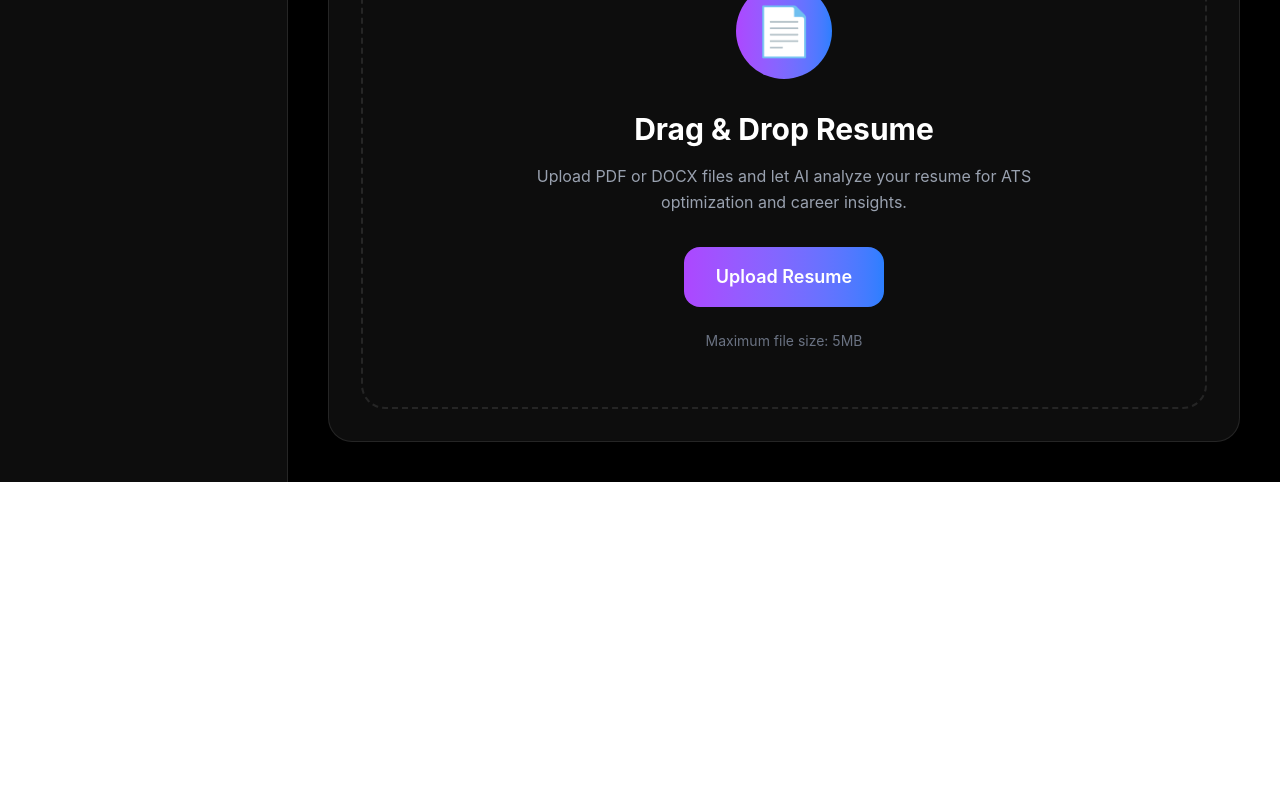
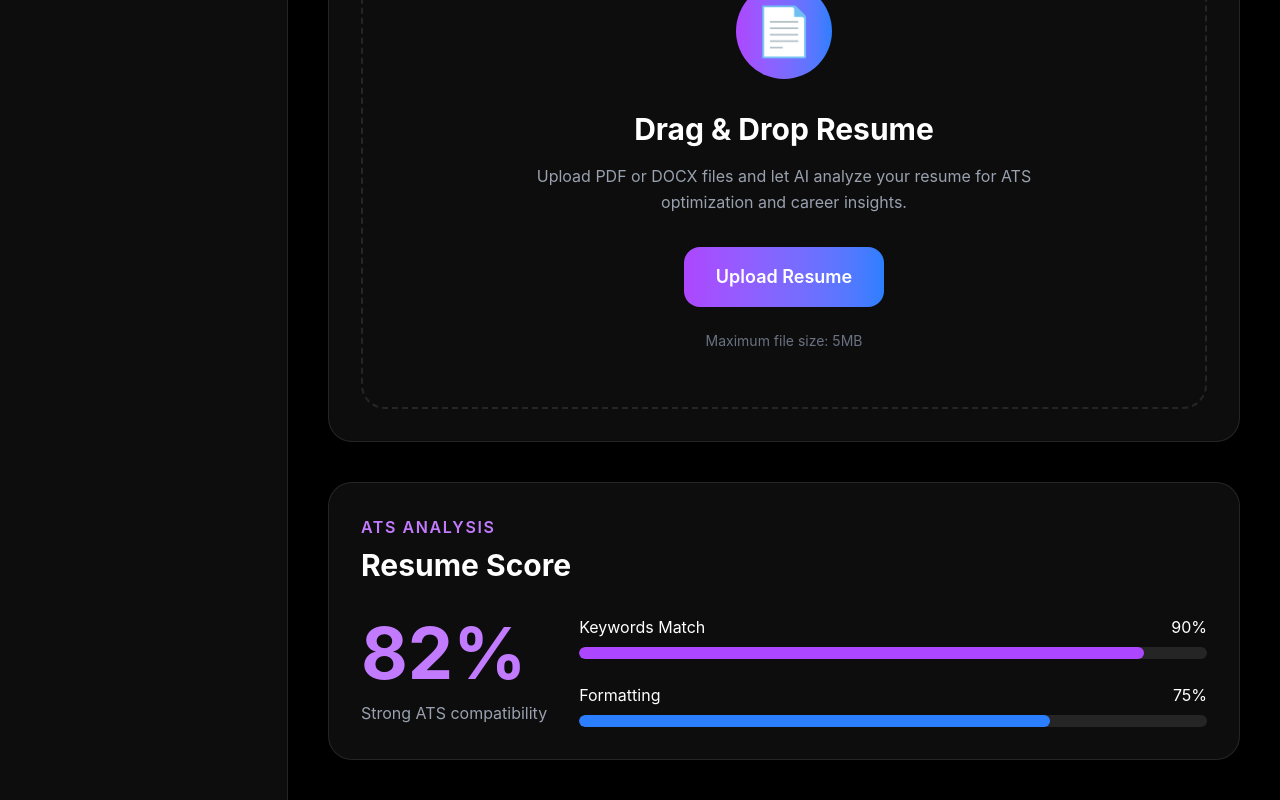
Before and after one commit to Joyeeta2003/career-ai, a React (Vite) app: page /dashboard/resume-analysis in a window 1280 px wide. Shown: the part 434-1234 px from the top of the page. Before the commit the page ends 916 px from the top, so only its background shows below. Built offline with nearby package versions, Linux system fonts and the light colour scheme.

Commit message:
Added ATS analysis score section

```diff
--- /dev/null
+++ b/src/components/ATSScoreCard.jsx
@@ -0,0 +1,81 @@
+function ATSScoreCard() {
+  return (
+    <div className="bg-white/5 border border-white/10 rounded-3xl p-8 mt-10">
+
+      {/* Header */}
+      <div className="mb-8">
+
+        <p className="text-purple-400 uppercase tracking-widest font-semibold">
+          ATS Analysis
+        </p>
+
+        <h2 className="text-3xl font-bold mt-2">
+          Resume Score
+        </h2>
+
+      </div>
+
+      {/* Score Section */}
+      <div className="flex items-center justify-between flex-wrap gap-8">
+
+        {/* Left */}
+        <div>
+
+          <h1 className="text-7xl font-bold text-purple-400">
+            82%
+          </h1>
+
+          <p className="text-gray-400 mt-3">
+            Strong ATS compatibility
+          </p>
+
+        </div>
+
+        {/* Right */}
+        <div className="flex-1 min-w-[250px]">
+
+          <div className="mb-6">
+
+            <div className="flex justify-between mb-2">
+
+              <p>Keywords Match</p>
+
+              <p>90%</p>
+
+            </div>
+
+            <div className="w-full h-3 bg-white/10 rounded-full overflow-hidden">
+
+              <div className="w-[90%] h-full bg-purple-500 rounded-full"></div>
+
+            </div>
+
+          </div>
+
+          <div>
+
+            <div className="flex justify-between mb-2">
+
+              <p>Formatting</p>
+
+              <p>75%</p>
+
+            </div>
+
+            <div className="w-full h-3 bg-white/10 rounded-full overflow-hidden">
+
+              <div className="w-[75%] h-full bg-blue-500 rounded-full"></div>
+
+            </div>
+
+          </div>
+
+        </div>
+
+      </div>
+
+    </div>
+  )
+}
+
+export default ATSScoreCard
--- a/src/pages/ResumeAnalysis.jsx
+++ b/src/pages/ResumeAnalysis.jsx
@@ -1,10 +1,12 @@
 import ResumeUpload from "../components/ResumeUpload"
+import ATSScoreCard from "../components/ATSScoreCard"
 
 function ResumeAnalysis() {
   return (
     <div>
 
       <ResumeUpload />
+      <ATSScoreCard />
 
     </div>
   )
```
